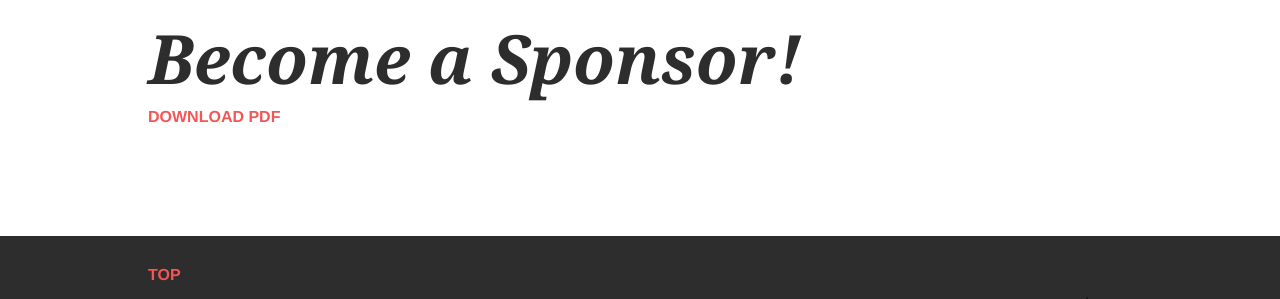
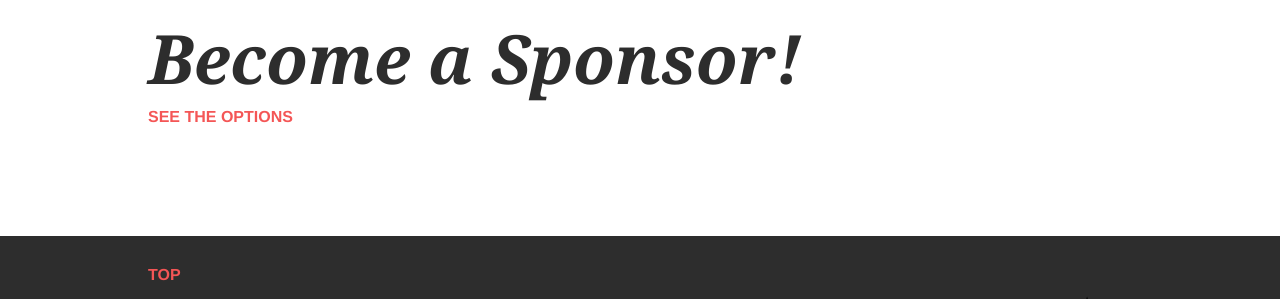
Before and after one commit to GrUSP/2019.angularday.it, a Jekyll site: the page built from index.html, in a window 1280 px wide and 900 px high, scrolled down 3394 px. Shown: the part 152-451 px from the top of the window. Built offline with Jekyll 4.4.1, drawn with Linux system fonts in a browser that asks for light colours; some web fonts are replaced; comment, search, counter and statistics services are not loaded.

Commit message:
Update sponsors.html

```diff
--- a/_includes/index/sponsors.html
+++ b/_includes/index/sponsors.html
@@ -128,7 +128,7 @@
       <div class="sponsors__became">
         Become a Sponsor!
       </div>
-      <a href="{{ site.baseurl }}/img/sponsors/{{ site.data.sponsors.pdf }}" target="_blank" class="button button--left">Download PDF</a>
+      <a href="{{ site.baseurl }}/sponsor.html" target="_blank" class="button button--left">See the options</a>
     </div>
   {% endif %}
 
```
